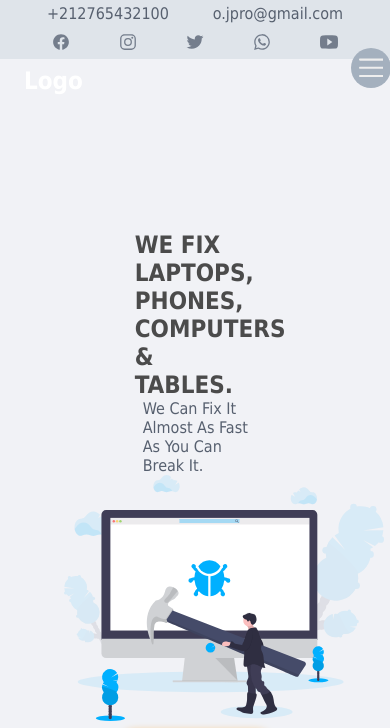
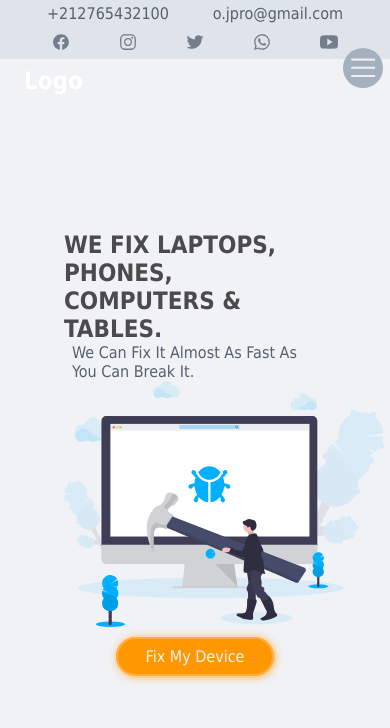
Before and after one commit to ojpro/pc-repair-man, a plain HTML site: page index.html in a window 390 px wide. Shown: the top 728 px of the page. Drawn offline with Linux system fonts and the light colour scheme; files whose address does not match are found by name.

Commit message:
Some edits on the navbar toggler to be more accessbile for mobile usage + some edits on the hero section

```diff
--- a/assets/scss/sections/_hero.scss
+++ b/assets/scss/sections/_hero.scss
@@ -4,7 +4,7 @@
     @include flex-row-even-wrap;
     &_info{
       margin-top: 4rem;
-      width: 46%; //! Hard Coded
+      width: max-content;
       &_heading{
         color: $gray-700;
       }
--- a/assets/scss/sections/_navbar.scss
+++ b/assets/scss/sections/_navbar.scss
@@ -41,7 +41,7 @@
         overflow: hidden;
         display: block;
         position: absolute;
-        left: -10vw;
+        left: -12vw;
         top: 48px;
         background-color: $gray-400;
         padding: 7px;
```
Also changed, not shown: assets/css/style.css, 1 other file.
